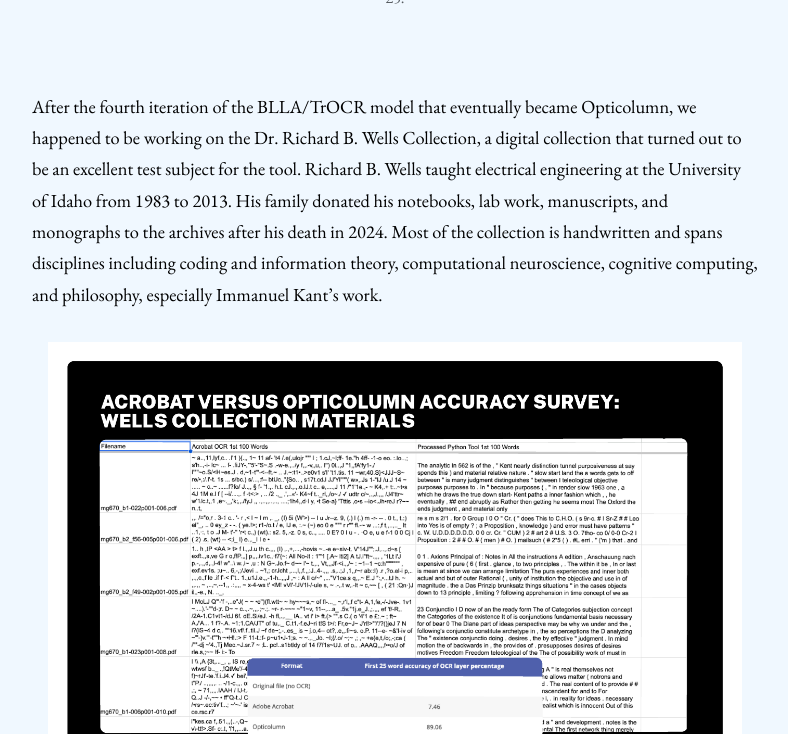
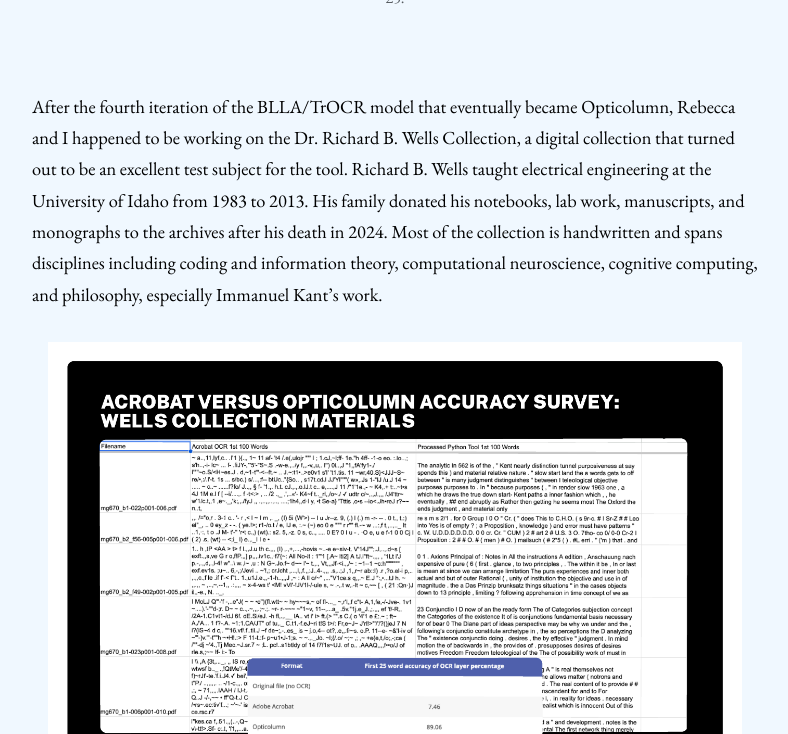
Before and after one commit to aweymo-ui/practices-rc, a Jekyll site: the page built from content/6_findings.md, in a window 1280 px wide and 900 px high, scrolled down 377 px, cut to the strip 166-900 px from the top of the window. Shown: the whole strip, without its empty margins (245-1033 px from the left). Built offline with Jekyll 4.4.1, drawn with Linux system fonts in a browser that asks for light colours; some web fonts are replaced; some of the changed text lies outside the part shown.

Commit message:
script edits

```diff
--- a/content/6_findings.md
+++ b/content/6_findings.md
@@ -12,7 +12,7 @@ gallery: true
 <br>
 
 
-After the fourth iteration of the BLLA/TrOCR model that eventually became Opticolumn, we happened to be working on the Dr. Richard B. Wells Collection, a digital collection that turned out to be an excellent test subject for the tool. Richard B. Wells taught electrical engineering at the University of Idaho from 1983 to 2013. His family donated his notebooks, lab work, manuscripts, and monographs to the archives after his death in 2024. Most of the collection is handwritten and spans disciplines including coding and information theory, computational neuroscience, cognitive computing, and philosophy, especially Immanuel Kant's work.
+After the fourth iteration of the BLLA/TrOCR model that eventually became Opticolumn, Rebecca and I happened to be working on the Dr. Richard B. Wells Collection, a digital collection that turned out to be an excellent test subject for the tool. Richard B. Wells taught electrical engineering at the University of Idaho from 1983 to 2013. His family donated his notebooks, lab work, manuscripts, and monographs to the archives after his death in 2024. Most of the collection is handwritten and spans disciplines including coding and information theory, computational neuroscience, cognitive computing, and philosophy, especially Immanuel Kant's work.
 
 {% include gallery-figure.html img="practice_26.png" alt="ACROBAT VERSUS OPTICOLUMN ACCURACY SURVEY WELL'S COLLECTION MATERIALS. It compares the first 100 word accuracy of OCR tools, with the Acrobat tool achieving 7.6% and the Opticolumn tool achieving 85.5%." caption="26." %}
 
```
Also changed, not shown: other parts of content/6_findings.md (+1 -1 lines), content/3_ai.md (+2 -2 lines), content/5_case.md (+1 -1 lines).
